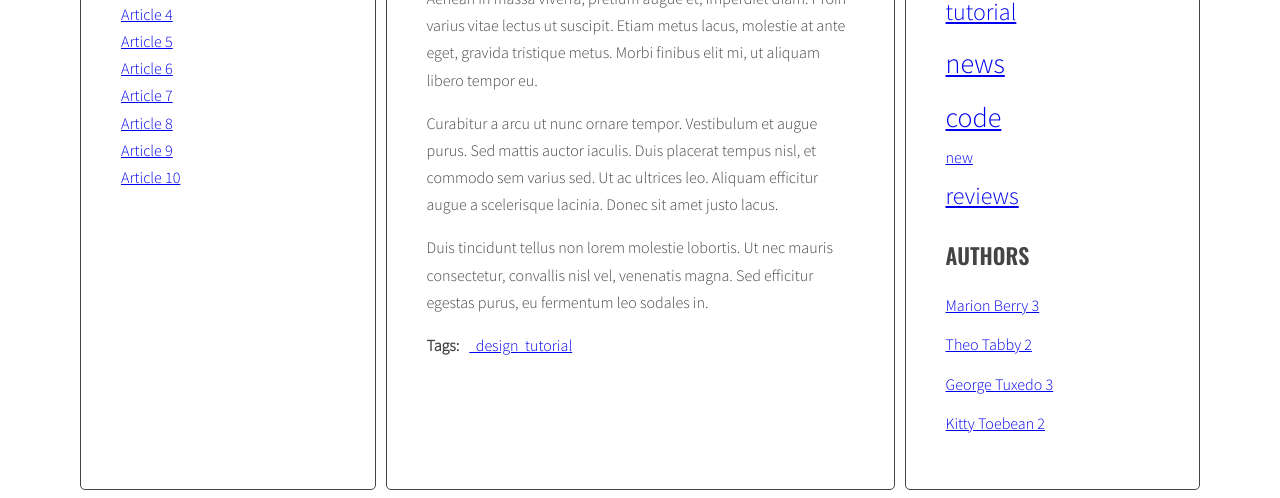
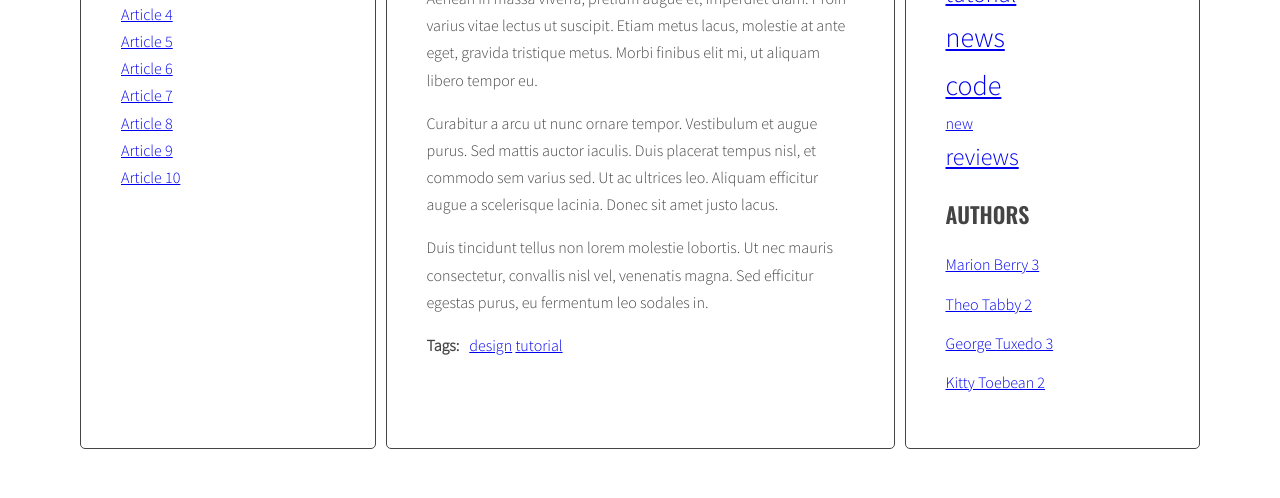
Before and after one commit to CezaryJanicki/javascript-blog, a website: page index.html in a window 1280 px wide. Shown: the part 439-937 px from the top of the page. After the commit the page ends 896 px from the top, so only its background shows below. Drawn offline with nearby package versions, Linux system fonts and the light colour scheme.

Commit message:
Add Handlebars for Tags and Authors

```diff
--- a/index.html
+++ b/index.html
@@ -235,19 +235,14 @@
         <li><a href="#{{ id }}"><span>{{ title }}</span></a></li>
       </script>
       <script id="template-tag-link" type="text/x-handlebars-template">
-        <li><a href="#tag-{{ id }}"><span>{{ tagName }}</span></a></li>
+        <li><a href="#tag-{{ id }}">{{ title }}</a></li>
       </script>
       <script id="template-author-link" type="text/x-handlebars-template">
-        <li><a href="#author-{{ id }}"><span>by {{ authorName }}</span></a></li>
+        <p>by <a href="#author-{{ id }}">{{ title }}</a></p>
       </script>
       <script id="template-tag-cloud-link" type="text/x-handlebars-template">
-        {{#each tag}}
-          <li><a class="{{ className }}" href="#tag-{{ tag }}">{{ tag }}</a></li>
-        {{/each}}
-      </script>
-      <script id="template-author-list-link" type="text/x-handlebars-template">
-        {{#each author}}
-          <li><a href="#author-{{ author }}">{{ author }}</a></li>
+        {{#each tags}}
+        <a class="{{ className }}" href="#tag-{{ tag }}"><li>{{ tag }}</li></a>
         {{/each}}
       </script>
 
--- a/js/script.js
+++ b/js/script.js
@@ -3,6 +3,9 @@
 
   const templates = {
     articleLink: Handlebars.compile(document.querySelector('#template-article-link').innerHTML),
+    tagLink: Handlebars.compile(document.querySelector('#template-tag-link').innerHTML),
+    authorLink: Handlebars.compile(document.querySelector('#template-author-link').innerHTML),
+    tagCloudLink: Handlebars.compile(document.querySelector('#template-tag-cloud-link').innerHTML),
   };
 
   const opts = {
@@ -120,13 +123,9 @@
 
   const calculateTagClass = function(count, params) {
     const normalizedCount = count - params.min;
-
     const normalizedMax = params.max - params.min;
-
     const percentage = normalizedCount / normalizedMax;
-
     const classNumber = Math.floor( percentage * (opts.tagSizes.count - 1) + 1 );
-
     return opts.tagSizes.classPrefix + classNumber;
   };
 
@@ -148,7 +147,8 @@
       /* START LOOP: for each tag */
       for(let tag of articleTagsArray){
       /* generate HTML of the link */
-        const linkHTML = '<li class=""><a href="#tag-' + tag + '">&nbsp;&nbsp;' + tag +'</a> </li>';
+        const linkHTMLData = {id: tag, title: tag};
+        const linkHTML = templates.tagLink(linkHTMLData);
         /* add generated code to html variable */
         html = html + linkHTML;
 
@@ -169,17 +169,21 @@
 
       /* [NEW] create variable for all links HTML code */
       const tagsParams = calculateTagsParams(allTags);
-      let allTagsHTML = '';
 
+      const allTagsData = {tags: []};
       /* [NEW] START LOOP: for each tag in allTags: */
       for(let tag in allTags){
         /* [NEW] generate code of a link and add it to allTagsHTML */
-        allTagsHTML += '<li><a class="' + calculateTagClass(allTags[tag], tagsParams) + '" href="#tag-' + tag + '">' + tag + '</a>&nbsp;&nbsp;<span id="number'+ allTags[tag] + '"></span></li>';
+        allTagsData.tags.push({
+          tag: tag,
+          count: allTags[tag],
+          className: calculateTagClass(allTags[tag], tagsParams)
+        });
       }
       /* [NEW] END LOOP: for each tag in allTags: */
 
       /*[NEW] add HTML from allTagsHTML to tagList */
-      tagList.innerHTML = allTagsHTML;
+      tagList.innerHTML = templates.tagCloudLink(allTagsData);
     }
   };
 
@@ -233,7 +237,8 @@
       const authorWrapper = article.querySelector(select.article.author);
       let html = '';
       const author = article.getAttribute('data-author');
-      const authorHTML = 'by <a href="#author-' + author +'">' + author + '</a>';
+      const linkHTMLData = {id: author, title: author};
+      const authorHTML = templates.authorLink(linkHTMLData);
       html = html + authorHTML;
       authorWrapper.innerHTML = html;
     }
```
